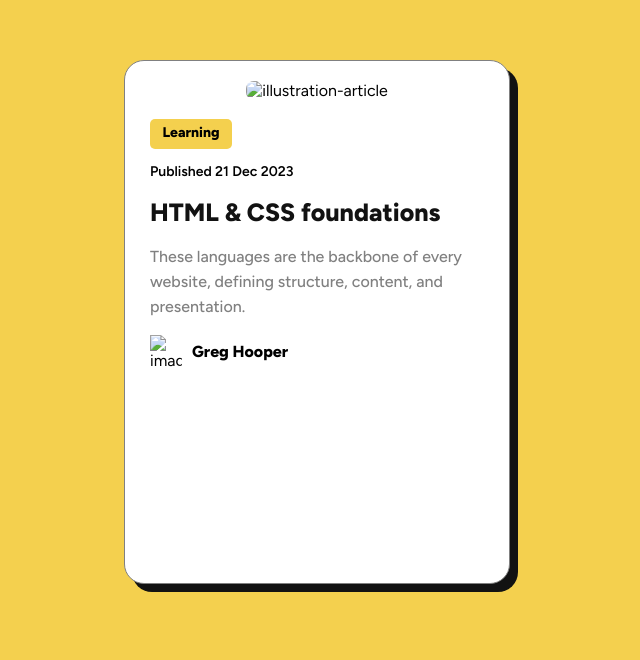
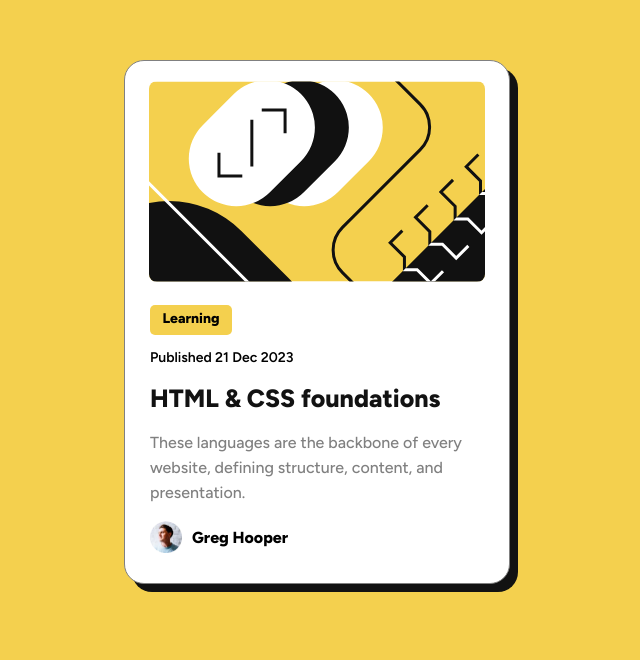
Before and after one commit to ricardomjr300/ricardomjr300.github.io, a plain HTML site: page index.html in a window 1280 px wide. Shown: the part 140-800 px from the top of the page, without its empty margins (411-1051 px from the left). Drawn offline with Linux system fonts and the light colour scheme.

Commit message:
Update index.html

```diff
--- a/index.html
+++ b/index.html
@@ -7,7 +7,7 @@
   <link rel="preconnect" href="https://fonts.googleapis.com">
 <link rel="preconnect" href="https://fonts.gstatic.com" crossorigin>
 <link href="https://fonts.googleapis.com/css2?family=Figtree:ital,wght@0,300..900;1,300..900&display=swap" rel="stylesheet">
-  <link rel="icon" type="image/png" sizes="32x32" href="./assets/images/favicon-32x32.png">
+  <link rel="icon" type="image/png" sizes="32x32" href="./images/favicon-32x32.png">
 
   <title>Frontend Mentor | Blog preview card</title>
 
@@ -19,7 +19,7 @@
 </head>
 <body>
 <div class="container">
-  <img class="article" src="assets/images/illustration-article.svg" alt="illustration-article">
+  <img class="article" src="./images/illustration-article.svg" alt="illustration-article">
  <div class="mid">
   <p class="pLearning">Learning</p>
 
@@ -30,7 +30,7 @@
   <p class="text">These languages are the backbone of every website, defining structure, content, and presentation.</p>
 </div>
 <div class="footer">
-  <img class="avatar" src="assets/images/image-avatar.webp" alt="image-avatar">
+  <img class="avatar" src="./images/image-avatar.webp" alt="image-avatar">
   <p class="greg">Greg Hooper</p>
 </div>
 </div>
```
